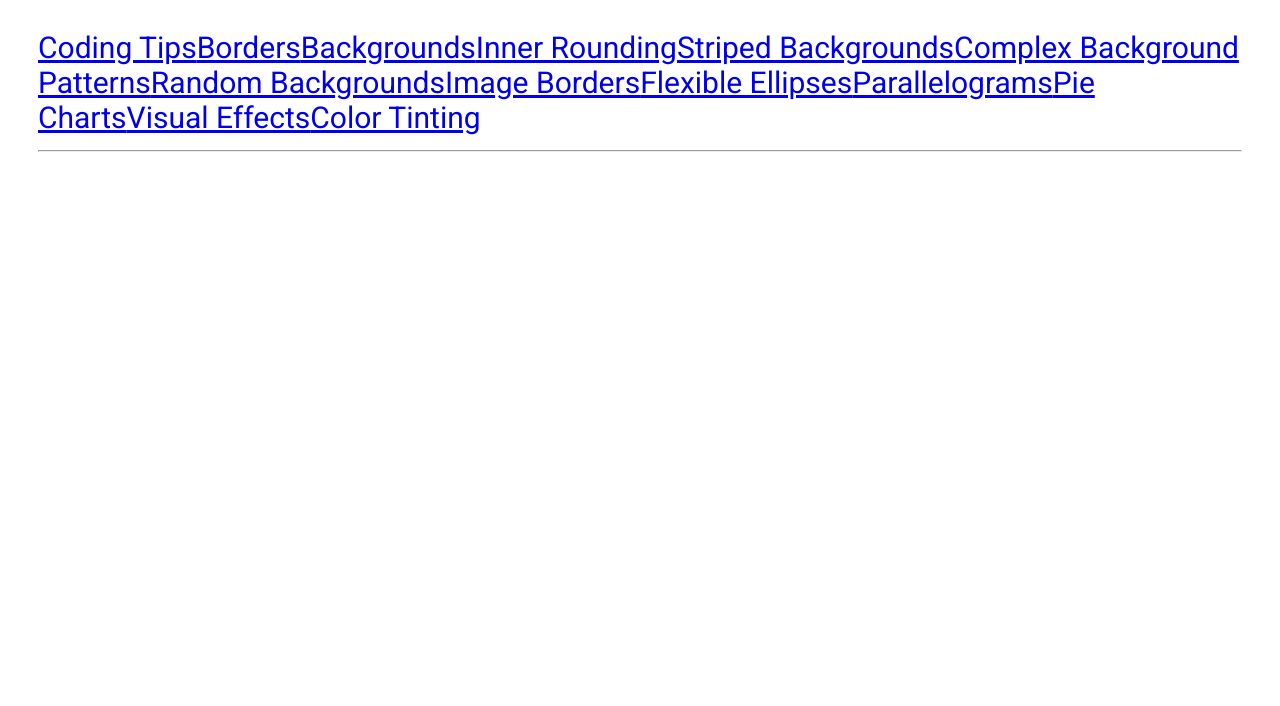
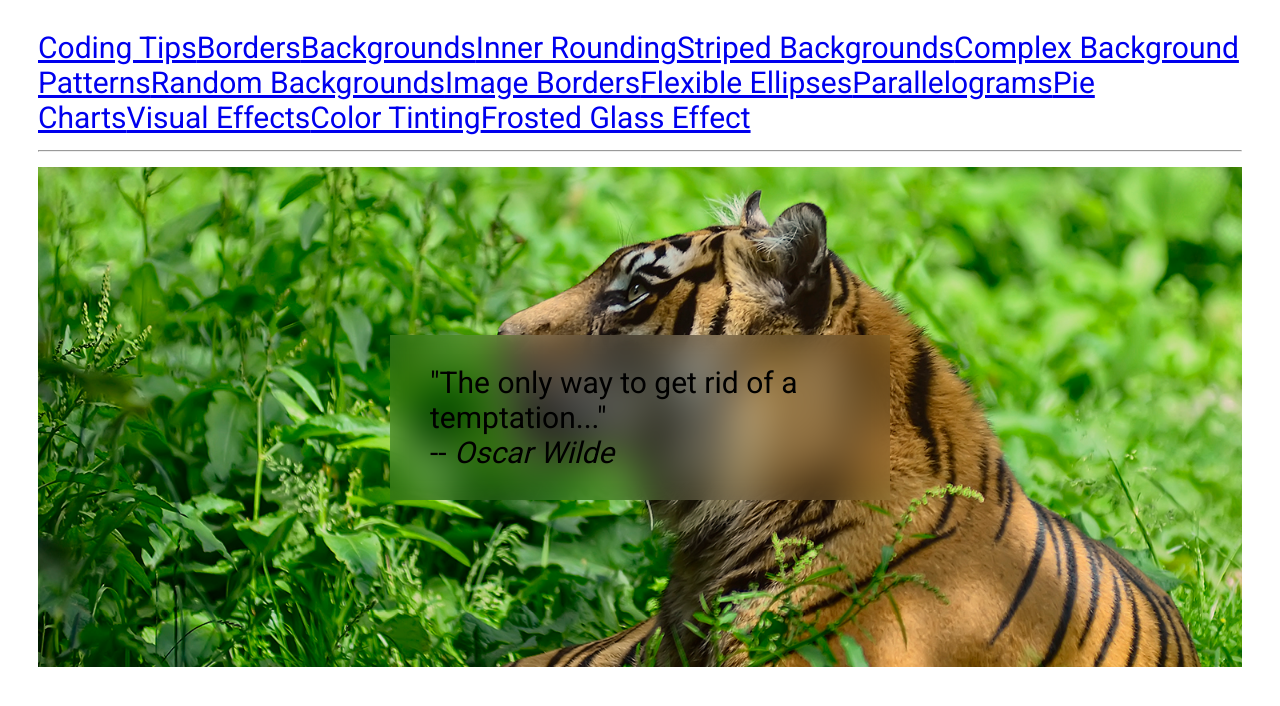
Before and after one commit to ht89/css-secrets, an Angular app: page /frosted-glass in a window 1280 px wide. Before the commit this address led to /. Shown: the top 706 px of the page. Built offline with nearby package versions, Linux system fonts and the light colour scheme.

Commit message:
frosted glass effect

```diff
--- a/src/app/app.component.html
+++ b/src/app/app.component.html
@@ -12,6 +12,7 @@
     <a [routerLink]="['pie-chart']">Pie Charts</a>
     <a [routerLink]="['visual-effects']">Visual Effects</a>
     <a [routerLink]="['color-tinting']">Color Tinting</a>
+    <a [routerLink]="['frosted-glass']">Frosted Glass Effect</a>
     <hr>
 
     <router-outlet></router-outlet>
--- /dev/null
+++ b/src/app/frosted-glass/frosted-glass.component.html
@@ -0,0 +1,10 @@
+<div>
+    <main>
+        <blockquote>
+            "The only way to get rid of a temptation..."
+            <footer>--
+                <cite>Oscar Wilde</cite>
+            </footer>
+        </blockquote>
+    </main>
+</div>
--- /dev/null
+++ b/src/app/frosted-glass/frosted-glass.component.scss
@@ -0,0 +1,35 @@
+div {
+    height: 500px;
+    display: flex;
+    flex-direction: column;
+    justify-content: center;
+    align-items: center;
+}
+
+div,
+main:before {
+    background: url('../../assets/img/tiger.jpg') 0 / cover fixed;
+}
+
+main {
+    background: hsla(0, 0%, 100%, .3);
+    width: 500px;
+    position: relative;
+    /* hide the blurring outside main */
+    overflow: hidden;
+    /* only the background is blurred, not the text */
+    z-index: 10;
+    &:before {
+        content: '';
+        position: absolute;
+        top: 0;
+        right: 0;
+        bottom: 0;
+        left: 0;
+        filter: blur(20px);
+        /* only the background is blurred, not the text */
+        z-index: -1;
+        /* fix issue of the faded blurring at the edges */
+        margin: -30px;
+    }
+}
--- /dev/null
+++ b/src/app/frosted-glass/frosted-glass.component.ts
@@ -0,0 +1,15 @@
+import { Component, OnInit } from '@angular/core';
+
+@Component({
+  selector: 'app-frosted-glass',
+  templateUrl: './frosted-glass.component.html',
+  styleUrls: ['./frosted-glass.component.scss']
+})
+export class FrostedGlassComponent implements OnInit {
+
+  constructor() { }
+
+  ngOnInit() {
+  }
+
+}
```
Also changed, not shown: src/app/app.module.ts (+7 -1 lines), 1 other file (tests, documents, lock files or other folders).
